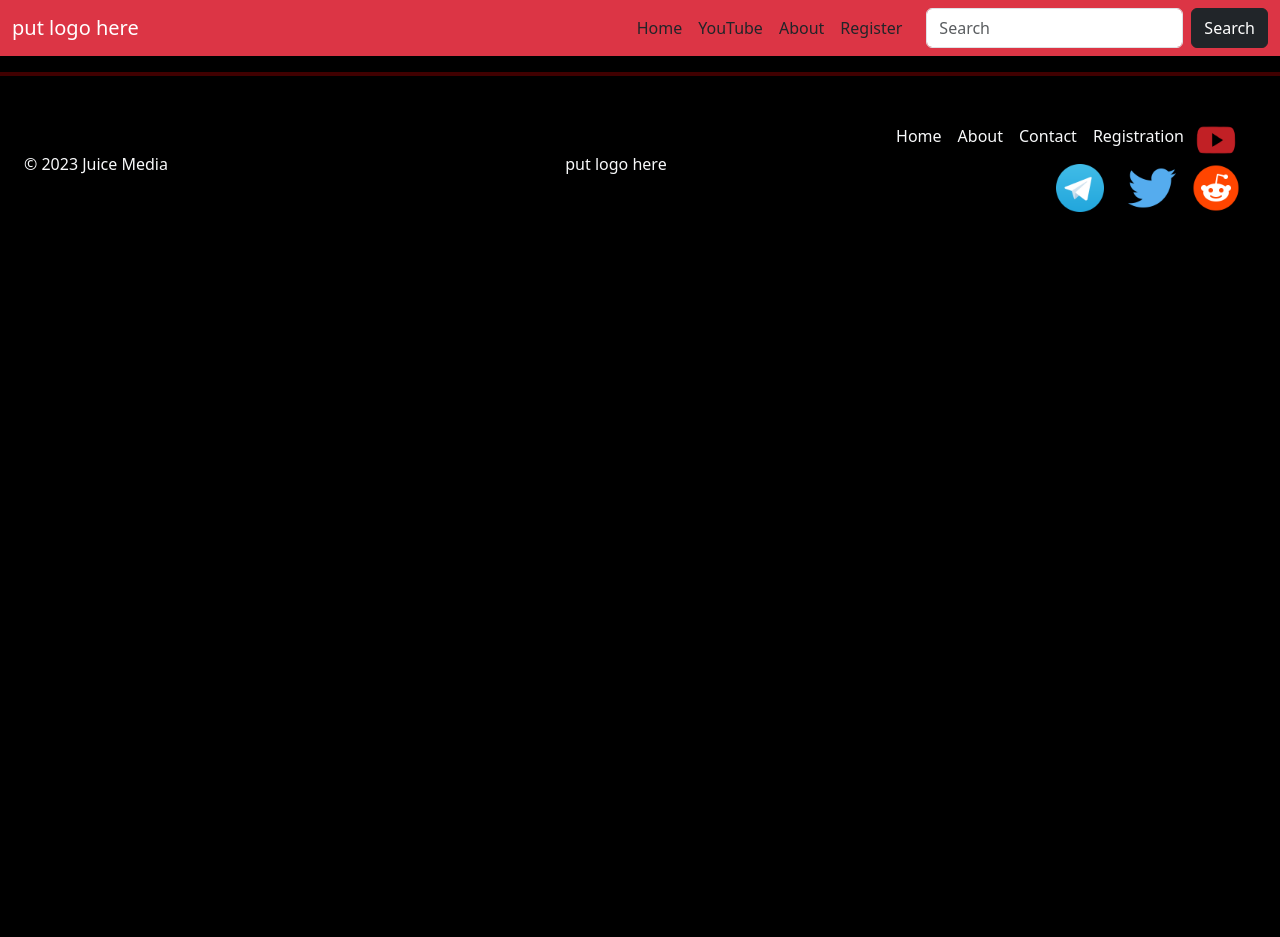
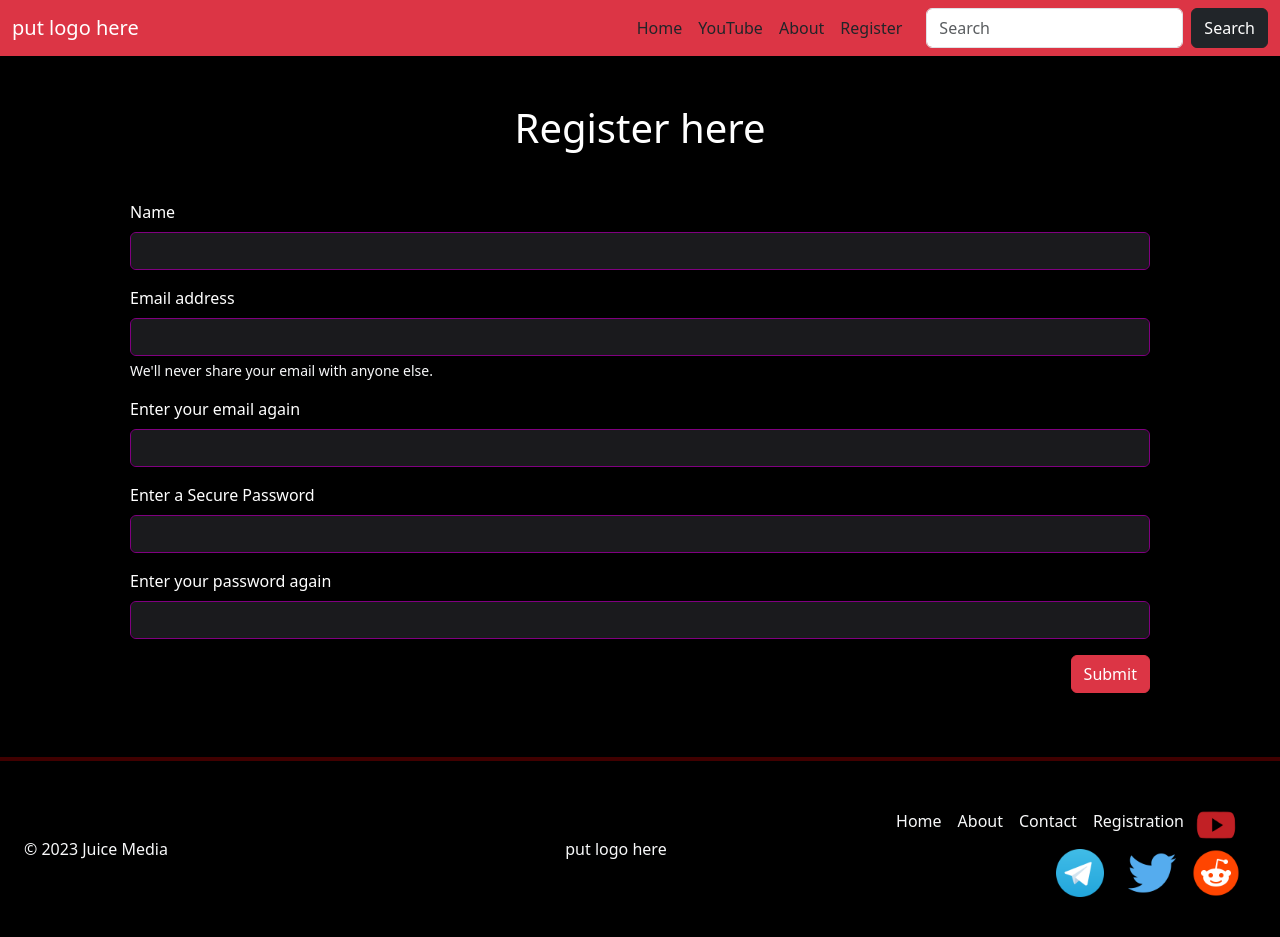
Before and after one commit to JeffreyDinackus/Javascript-1, a Flask app: page /registration in a window 1280 px wide. Before the commit the page ends 212 px from the top, so only its background shows below. Run offline with Flask 2, Linux system fonts and the light colour scheme; some libraries are stand-ins or nearby versions.

Commit message:
registration page done

```diff
--- a/sample-website/templates/about.html
+++ b/sample-website/templates/about.html
@@ -56,7 +56,6 @@
         We'll never share your email with anyone else.
       </div>
     </div>
-
     <div class="mb-3">
       <label for="message" class="form-label">Share your message below:</label>
       <textarea
@@ -68,7 +67,9 @@
       ></textarea>
     </div>
 
-    <button type="submit" class="btn btn-danger mb-5">Submit</button>
+    <div class="d-grid gap-2 d-md-flex justify-content-md-end">
+      <button type="submit" class="btn btn-danger mb-5">Submit</button>
+    </div>
   </form>
 </div>
 
--- a/sample-website/templates/registration.html
+++ b/sample-website/templates/registration.html
@@ -2,5 +2,65 @@
 %}{% block head %} {% endblock %} {% block content %}
 
 <!-- registration goes here -->
-<form action=""></form>
+<div class="container">
+  <h1 class="text-center my-5">Register here</h1>
+  <form method="post" action="" id="form" class="mx-5 mt-5">
+    <div class="mb-3">
+      <label for="name" class="form-label">Name</label>
+      <input
+        type="text"
+        name="name"
+        class="form-control color-for-form"
+        id="name"
+      />
+    </div>
+    <div class="mb-3">
+      <label for="email" class="form-label">Email address</label>
+      <input
+        type="text"
+        class="form-control color-for-form"
+        id="email"
+        name="email"
+        aria-describedby="emailHelp"
+        required
+      />
+      <div id="emailHelp" class="form-text text-light">
+        We'll never share your email with anyone else.
+      </div>
+    </div>
+    <div class="mb-3">
+      <label for="email2" class="form-label">Enter your email again</label>
+      <input
+        type="text"
+        class="form-control color-for-form"
+        id="email2"
+        name="email2"
+        required
+      />
+    </div>
+    <div class="mb-3">
+      <label for="passwd" class="form-label">Enter a Secure Password</label>
+      <input
+        type="text"
+        class="form-control color-for-form"
+        id="passwd"
+        name="passwd"
+        required
+      />
+    </div>
+    <div class="mb-3">
+      <label for="passwd2" class="form-label">Enter your password again</label>
+      <input
+        type="text"
+        class="form-control color-for-form"
+        id="passwd2"
+        name="passwd2"
+        required
+      />
+    </div>
+    <div class="d-grid gap-2 d-md-flex justify-content-md-end">
+      <button type="submit" class="btn btn-danger text-end mb-5">Submit</button>
+    </div>
+  </form>
+</div>
 {% endblock %} {% block scripts %} {% endblock %}
```
